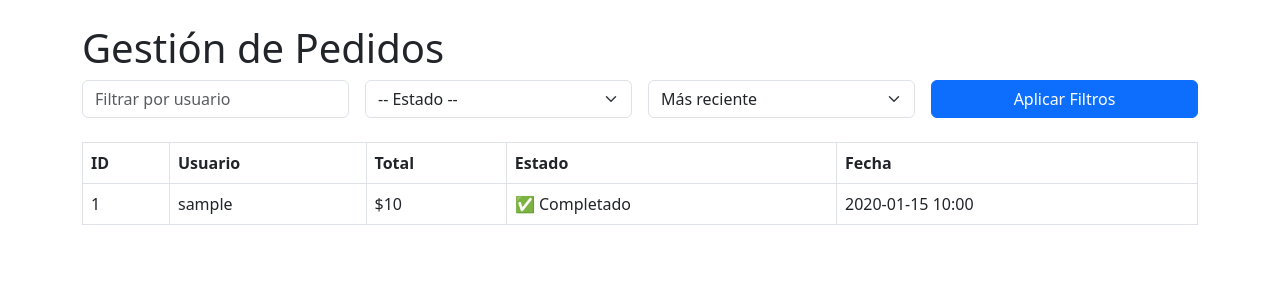
After one commit to Aquintero1074/kokoribroaster-web, a Flask app: page /admin/pedidos in a window 1280 px wide. The commit adds this page. Shown: the top 300 px of the page. Run offline with Flask 2, Linux system fonts and the light colour scheme; a user stored in the database is signed in; tables that the repository leaves empty hold one stand-in row (values such as "Sample post").

Commit message:
Agregado panel de administración de pedidos

```diff
--- a/app.py
+++ b/app.py
@@ -111,6 +111,60 @@ def completar_pedido(pid):
         db.session.commit()
     return redirect(url_for('ver_pedidos'))
 
+
+@app.route('/admin/usuarios')
+@login_required
+def admin_usuarios():
+    if not current_user.is_admin:
+        flash("Acceso no autorizado")
+        return redirect(url_for('index'))
+
+    usuarios = Usuario.query.all()
+    return render_template('admin_usuarios.html', usuarios=usuarios)
+
+@app.route('/admin/hacer_admin/<int:usuario_id>')
+@login_required
+def hacer_admin(usuario_id):
+    if not current_user.is_admin:
+        flash("Acceso no autorizado")
+        return redirect(url_for('index'))
+
+    usuario = Usuario.query.get(usuario_id)
+    if usuario:
+        usuario.is_admin = True
+        db.session.commit()
+        flash(f"{usuario.username} ahora es administrador.")
+    return redirect(url_for('admin_usuarios'))
+
+@app.route('/admin/pedidos')
+@login_required
+def admin_pedidos():
+    if not current_user.is_admin:
+        return redirect(url_for('index'))
+
+    filtro_usuario = request.args.get('usuario', '')
+    filtro_completado = request.args.get('completado', '')
+    orden_fecha = request.args.get('orden_fecha', 'desc')
+
+    pedidos = Pedido.query
+
+    if filtro_usuario:
+        pedidos = pedidos.join(Usuario).filter(Usuario.username.contains(filtro_usuario))
+
+    if filtro_completado == '1':
+        pedidos = pedidos.filter(Pedido.completado == True)
+    elif filtro_completado == '0':
+        pedidos = pedidos.filter(Pedido.completado == False)
+
+    if orden_fecha == 'asc':
+        pedidos = pedidos.order_by(Pedido.fecha.asc())
+    else:
+        pedidos = pedidos.order_by(Pedido.fecha.desc())
+
+    pedidos = pedidos.all()
+    return render_template('admin_pedidos.html', pedidos=pedidos)
+
+
 if __name__ == '__main__':
     port = int(os.environ.get("PORT", 5000))
     app.run(host='0.0.0.0', port=port)
--- a/models.py
+++ b/models.py
@@ -1,5 +1,6 @@
 from flask_sqlalchemy import SQLAlchemy
 from flask_login import UserMixin
+from datetime import datetime
 
 db = SQLAlchemy()
 
@@ -7,6 +8,7 @@ class Usuario(UserMixin, db.Model):
     id = db.Column(db.Integer, primary_key=True)
     username = db.Column(db.String(80), unique=True, nullable=False)
     password = db.Column(db.String(200), nullable=False)
+    is_admin = db.Column(db.Boolean, default=False)
 
 class Pedido(db.Model):
     id = db.Column(db.Integer, primary_key=True)
@@ -14,6 +16,9 @@ class Pedido(db.Model):
     total = db.Column(db.Integer, nullable=False)
     completado = db.Column(db.Boolean, default=False)
     items = db.relationship('ItemPedido', backref='pedido', lazy=True)
+    fecha = db.Column(db.DateTime, default=datetime.utcnow)
+    usuario = db.relationship("Usuario", backref="pedidos")
+
 
 class ItemPedido(db.Model):
     id = db.Column(db.Integer, primary_key=True)
--- /dev/null
+++ b/templates/admin_pedidos.html
@@ -0,0 +1,56 @@
+<!DOCTYPE html>
+<html lang="es">
+<head>
+    <meta charset="UTF-8">
+    <title>Pedidos - Administración</title>
+    <link rel="stylesheet" href="https://cdn.jsdelivr.net/npm/bootstrap@5.3.0/dist/css/bootstrap.min.css">
+</head>
+<body class="container mt-4">
+    <h1>Gestión de Pedidos</h1>
+
+    <form method="get" class="row g-3 mb-4">
+        <div class="col-md-3">
+            <input type="text" name="usuario" class="form-control" placeholder="Filtrar por usuario" value="{{ request.args.usuario }}">
+        </div>
+        <div class="col-md-3">
+            <select name="completado" class="form-select">
+                <option value="">-- Estado --</option>
+                <option value="si" {% if request.args.completado == 'si' %}selected{% endif %}>Completado</option>
+                <option value="no" {% if request.args.completado == 'no' %}selected{% endif %}>Pendiente</option>
+            </select>
+        </div>
+        <div class="col-md-3">
+            <select name="ordenar" class="form-select">
+                <option value="reciente" {% if request.args.ordenar == 'reciente' %}selected{% endif %}>Más reciente</option>
+                <option value="antiguo" {% if request.args.ordenar == 'antiguo' %}selected{% endif %}>Más antiguo</option>
+            </select>
+        </div>
+        <div class="col-md-3">
+            <button type="submit" class="btn btn-primary w-100">Aplicar Filtros</button>
+        </div>
+    </form>
+
+    <table class="table table-bordered table-hover">
+        <thead>
+            <tr>
+                <th>ID</th>
+                <th>Usuario</th>
+                <th>Total</th>
+                <th>Estado</th>
+                <th>Fecha</th>
+            </tr>
+        </thead>
+        <tbody>
+            {% for pedido in pedidos %}
+            <tr>
+                <td>{{ pedido.id }}</td>
+                <td>{{ pedido.usuario.username }}</td>
+                <td>${{ pedido.total }}</td>
+                <td>{{ "✅ Completado" if pedido.completado else "⏳ Pendiente" }}</td>
+                <td>{{ pedido.fecha.strftime('%Y-%m-%d %H:%M') }}</td>
+            </tr>
+            {% endfor %}
+        </tbody>
+    </table>
+</body>
+</html>
--- a/templates/index.html
+++ b/templates/index.html
@@ -10,5 +10,9 @@
         </div>
     {% endfor %}
     <button class="btn btn-primary">Enviar Pedido</button>
+    {% if current_user.is_admin %}
+    <a href="{{ url_for('admin_usuarios') }}" class="btn btn-warning mt-3">Panel de Usuarios</a>
+    {% endif %}
+
 </form>
 {% endblock %}
```
Also changed, not shown: templates/admin_usuarios.html (added, +37 -0 lines).
